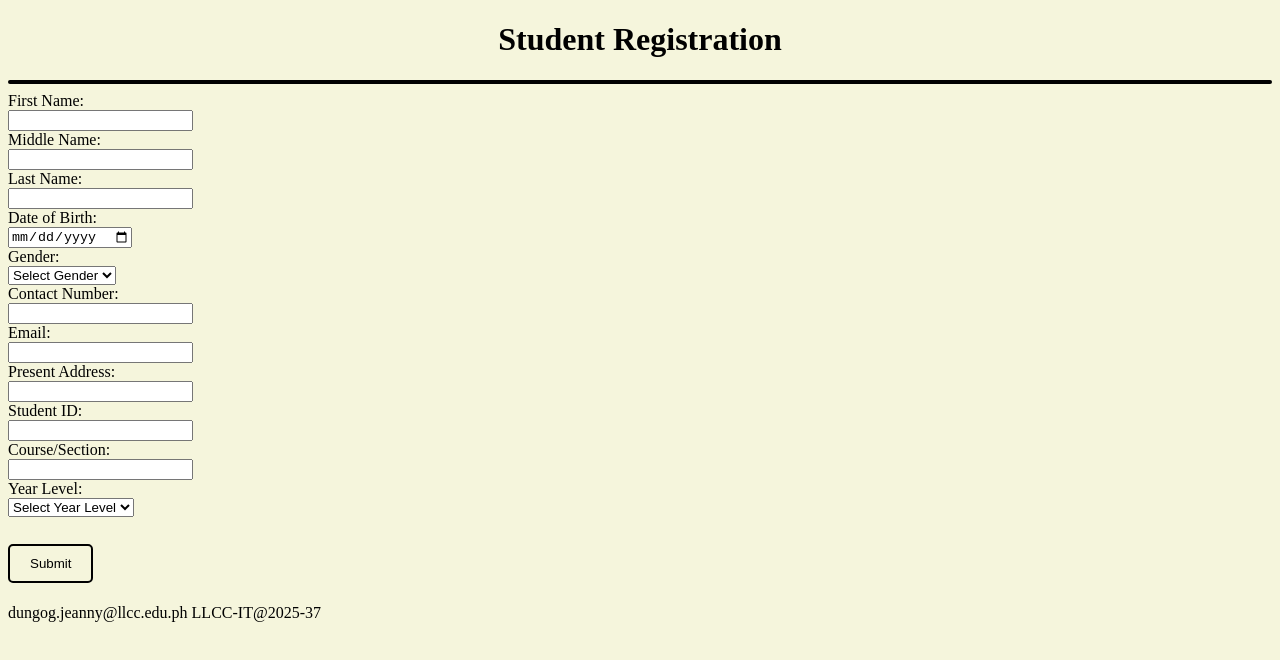
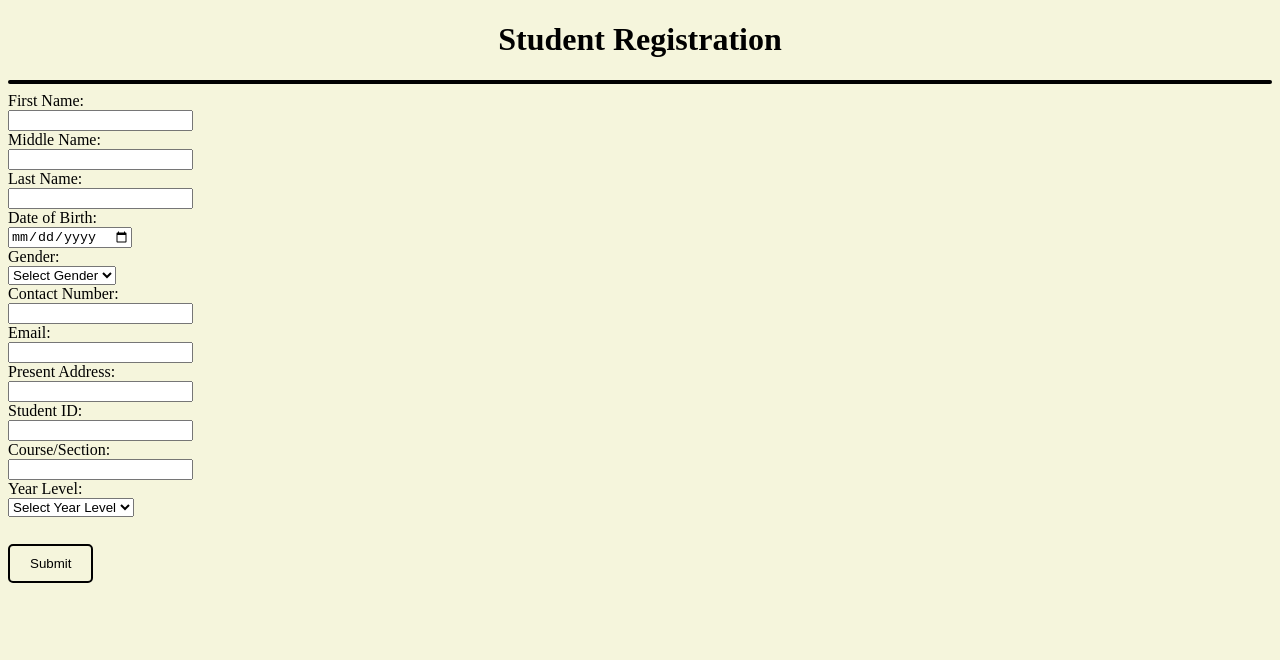
Before and after one commit to JEANNY10/REGISTRATIONDUNGOGJ, a plain HTML site: page index.html in a window 1280 px wide. Drawn offline with Linux system fonts and the light colour scheme.

Commit message:
Update index.html

```diff
--- a/index.html
+++ b/index.html
@@ -60,6 +60,3 @@
 
 </body>
 </html>
-
-dungog.jeanny@llcc.edu.ph
-LLCC-IT@2025-37
```
